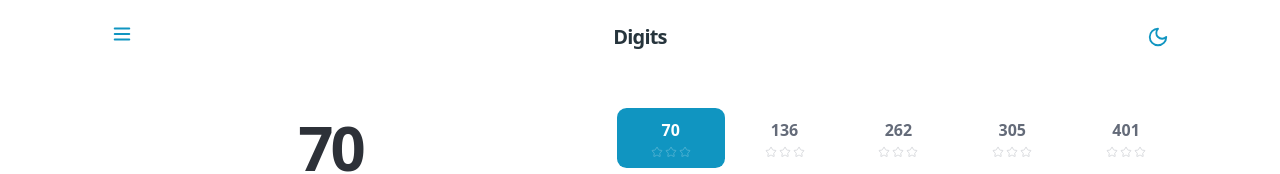
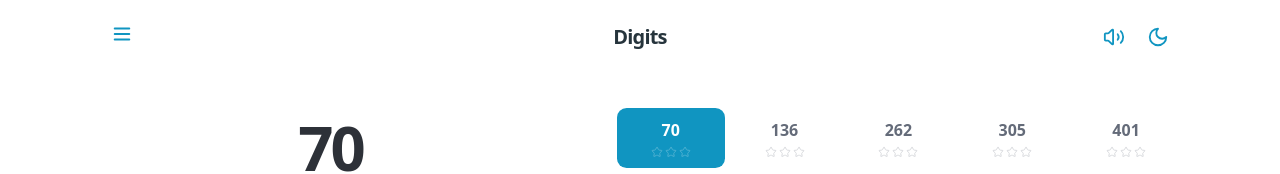
Before and after one commit to IHTFY/digits, a SvelteKit app: page / in a window 1280 px wide. Shown: the top 174 px of the page. Built offline with nearby package versions, Linux system fonts and the light colour scheme.

Commit message:
Add a sound toggle next to the theme toggle
The mute preference persists in localStorage and silences every sound effect.

```diff
--- a/src/lib/sound.js
+++ b/src/lib/sound.js
@@ -1,10 +1,13 @@
 import { base } from '$app/paths';
+import { get } from 'svelte/store';
+import { soundOn } from './stores.js';
 
 /** @type {HTMLAudioElement[]} */
 const sounds = [];
 
 /** @param {number} index */
 export function playSound(index) {
+	if (!get(soundOn)) return;
 	try {
 		const sound = (sounds[index] ||= new Audio(`${base}/blips/${index}.mp3`));
 		sound.currentTime = 0;
--- a/src/lib/stores.js
+++ b/src/lib/stores.js
@@ -3,6 +3,7 @@
 import { combine, createStep, undo } from './game.js';
 
 const theme = writable('light');
+const soundOn = writable(true);
 
 const currentPuzzleIndex = writable(0);
 
@@ -65,4 +66,4 @@
 const puzzleData = createPuzzles();
 const modal = writable(false);
 
-export { currentPuzzleIndex, modal, puzzleData, theme };
+export { currentPuzzleIndex, modal, puzzleData, soundOn, theme };
--- a/src/routes/+page.svelte
+++ b/src/routes/+page.svelte
@@ -1,8 +1,8 @@
 <script>
 	import '@picocss/pico/css/pico.css';
 	import '$lib/app.css';
-	import { modal, theme } from '$lib/stores';
-	import { Code, Heart, House, Info, Menu, Moon, Sun, X } from '@lucide/svelte';
+	import { modal, soundOn, theme } from '$lib/stores';
+	import { Code, Heart, House, Info, Menu, Moon, Sun, Volume2, VolumeX, X } from '@lucide/svelte';
 	import { onMount } from 'svelte';
 	import Board from './board.svelte';
 	import Instructions from './instructions.svelte';
@@ -27,6 +27,7 @@
 		try {
 			const storedTheme = localStorage.getItem('theme');
 			if (storedTheme === 'light' || storedTheme === 'dark') theme.set(storedTheme);
+			if (localStorage.getItem('sound') === 'off') soundOn.set(false);
 		} catch {
 			/* Play without a stored preference. */
 		}
@@ -38,6 +39,14 @@
 		theme.update((value) => (value === 'dark' ? 'light' : 'dark'));
 		try {
 			localStorage.setItem('theme', $theme);
+		} catch {
+			/* Optional preference. */
+		}
+	}
+	function toggleSound() {
+		soundOn.update((value) => !value);
+		try {
+			localStorage.setItem('sound', $soundOn ? 'on' : 'off');
 		} catch {
 			/* Optional preference. */
 		}
@@ -95,6 +104,14 @@
 			</ul>
 		</div>
 		<strong>Digits</strong>
+		<div class="header-actions">
+			<button
+				class="icon-button"
+				onclick={toggleSound}
+				aria-label={$soundOn ? 'Mute sounds' : 'Unmute sounds'}
+			>
+				{#if $soundOn}<Volume2 size={22} />{:else}<VolumeX size={22} />{/if}
+			</button>
 			<button
 				class="icon-button"
 				onclick={toggleTheme}
@@ -102,6 +119,7 @@
 			>
 				{#if $theme === 'light'}<Moon size={22} />{:else}<Sun size={22} />{/if}
 			</button>
+		</div>
 	</header>
 	<main><Board /></main>
 </div>
```
Also changed, not shown: src/lib/app.css, 1 other file (tests, documents, lock files or other folders). Lines whose indentation alone changed are shown as unchanged.
